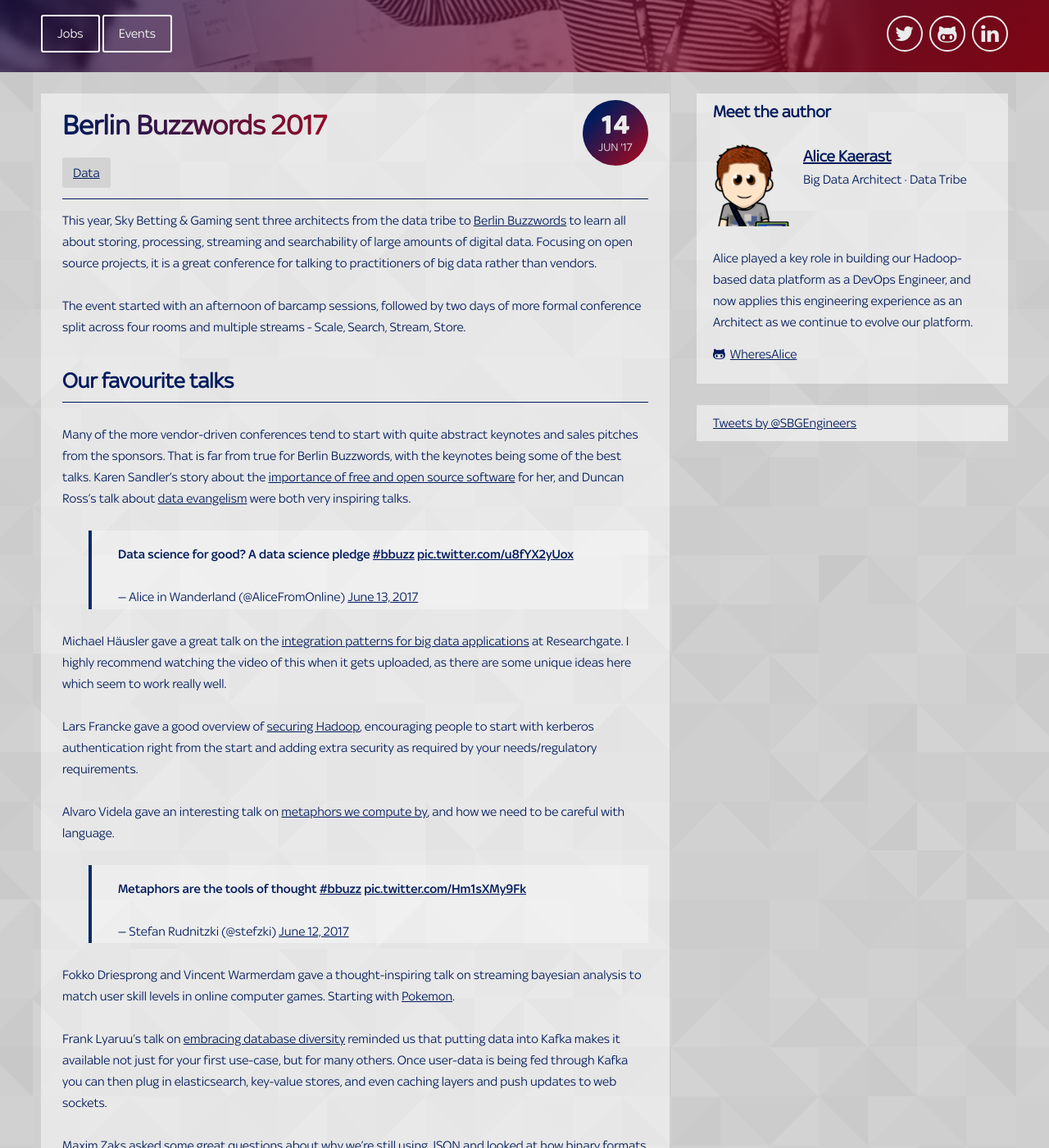
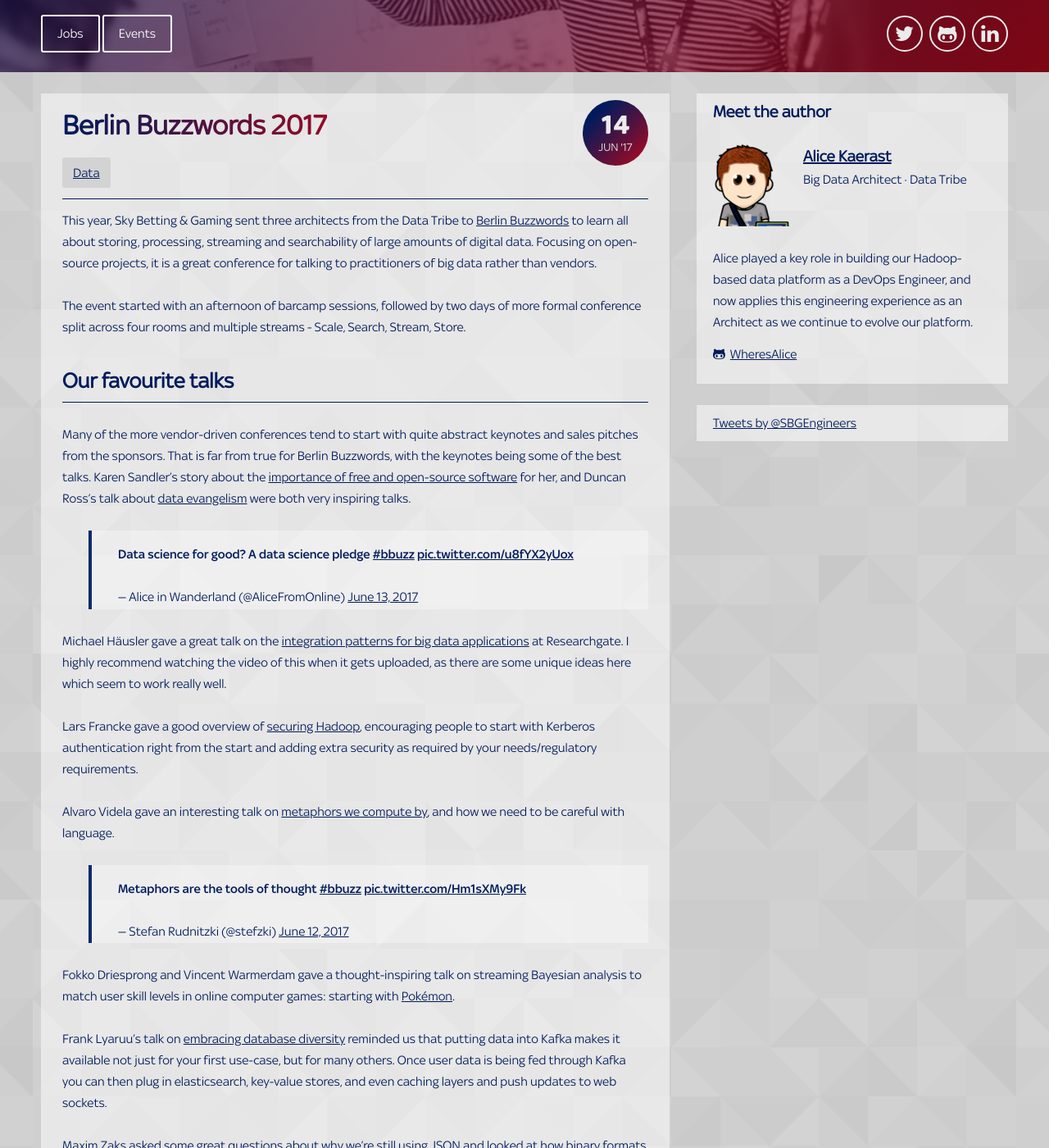
Before and after one commit to skybet/skybet.github.io, a Jekyll site: the page built from _posts/2017-06-14-Berlin-Buzzwords.md, in a window 1280 px wide and 1400 px high, scrolled down 342 px. Shown: the whole window at 82% size. Built offline with Jekyll 4.4.1, drawn with Linux system fonts in a browser that asks for light colours; nearby versions of some CDN libraries; some web fonts are replaced; comment, search, counter and statistics services are not loaded; some of the changed text lies outside the part shown.

Commit message:
grammar fixes for Berlin Buzzwords post

```diff
--- a/_posts/2017-06-14-Berlin-Buzzwords.md
+++ b/_posts/2017-06-14-Berlin-Buzzwords.md
@@ -8,33 +8,33 @@
 author:     alice_kaerast
 ---
 
-This year, Sky Betting & Gaming sent three architects from the data tribe to [Berlin Buzzwords](https://berlinbuzzwords.de) to learn all about storing, processing, streaming and searchability of large amounts of digital data.  Focusing on open source projects, it is a great conference for talking to practitioners of big data rather than vendors.
+This year, Sky Betting & Gaming sent three architects from the Data Tribe to [Berlin Buzzwords](https://berlinbuzzwords.de) to learn all about storing, processing, streaming and searchability of large amounts of digital data.  Focusing on open-source projects, it is a great conference for talking to practitioners of big data rather than vendors.
 
 The event started with an afternoon of barcamp sessions, followed by two days of more formal conference split across four rooms and multiple streams - Scale, Search, Stream, Store.
 
 ## Our favourite talks
 
-Many of the more vendor-driven conferences tend to start with quite abstract keynotes and sales pitches from the sponsors.  That is far from true for Berlin Buzzwords, with the keynotes being some of the best talks.  Karen Sandler's story about the [importance of free and open source software](https://berlinbuzzwords.de/17/session/keynote-free-and-open-source-software-today-kino) for her, and Duncan Ross's talk about [data evangelism](https://berlinbuzzwords.de/17/session/bridging-gap-between-data-sceptics-and-data-evangelists-kino) were both very inspiring talks.
+Many of the more vendor-driven conferences tend to start with quite abstract keynotes and sales pitches from the sponsors.  That is far from true for Berlin Buzzwords, with the keynotes being some of the best talks.  Karen Sandler's story about the [importance of free and open-source software](https://berlinbuzzwords.de/17/session/keynote-free-and-open-source-software-today-kino) for her, and Duncan Ross's talk about [data evangelism](https://berlinbuzzwords.de/17/session/bridging-gap-between-data-sceptics-and-data-evangelists-kino) were both very inspiring talks.
 
 <blockquote class="twitter-tweet" data-lang="en"><p lang="en" dir="ltr">Data science for good? A data science pledge <a href="https://twitter.com/hashtag/bbuzz?src=hash">#bbuzz</a> <a href="https://t.co/u8fYX2yUox">pic.twitter.com/u8fYX2yUox</a></p>&mdash; Alice in Wanderland (@AliceFromOnline) <a href="https://twitter.com/AliceFromOnline/status/874544028104130560">June 13, 2017</a></blockquote>
 <script async src="//platform.twitter.com/widgets.js" charset="utf-8"></script>
 
 Michael Häusler gave a great talk on the [integration patterns for big data applications](https://berlinbuzzwords.de/17/session/integration-patterns-big-data-applications) at Researchgate.  I highly recommend watching the video of this when it gets uploaded, as there are some unique ideas here which seem to work really well.
 
-Lars Francke gave a good overview of [securing Hadoop](https://berlinbuzzwords.de/17/session/building-fence-around-your-hadoop-environments), encouraging people to start with kerberos authentication right from the start and adding extra security as required by your needs/regulatory requirements.
+Lars Francke gave a good overview of [securing Hadoop](https://berlinbuzzwords.de/17/session/building-fence-around-your-hadoop-environments), encouraging people to start with Kerberos authentication right from the start and adding extra security as required by your needs/regulatory requirements.
 
 Alvaro Videla gave an interesting talk on [metaphors we compute by](https://berlinbuzzwords.de/17/session/metaphors-we-compute), and how we need to be careful with language.
 
 <blockquote class="twitter-tweet" data-lang="en"><p lang="en" dir="ltr">Metaphors are the tools of thought <a href="https://twitter.com/hashtag/bbuzz?src=hash">#bbuzz</a> <a href="https://t.co/Hm1sXMy9Fk">pic.twitter.com/Hm1sXMy9Fk</a></p>&mdash; Stefan Rudnitzki (@stefzki) <a href="https://twitter.com/stefzki/status/874277234357481472">June 12, 2017</a></blockquote>
 <script async src="//platform.twitter.com/widgets.js" charset="utf-8"></script>
 
-Fokko Driesprong and Vincent Warmerdam gave a thought-inspiring talk on streaming bayesian analysis to match user skill levels in online computer games.  Starting with [Pokemon](http://koaning.io/pokemon-recommendations-part-2.html).
+Fokko Driesprong and Vincent Warmerdam gave a thought-inspiring talk on streaming Bayesian analysis to match user skill levels in online computer games: starting with [Pokémon](http://koaning.io/pokemon-recommendations-part-2.html).
 
-Frank Lyaruu's talk on [embracing database diversity](https://berlinbuzzwords.de/17/session/embracing-database-diversity) reminded us that putting data into Kafka makes it available not just for your first use-case, but for many others.  Once user-data is being fed through Kafka you can then plug in elasticsearch, key-value stores, and even caching layers and push updates to web sockets.
+Frank Lyaruu's talk on [embracing database diversity](https://berlinbuzzwords.de/17/session/embracing-database-diversity) reminded us that putting data into Kafka makes it available not just for your first use-case, but for many others.  Once user data is being fed through Kafka you can then plug in elasticsearch, key-value stores, and even caching layers and push updates to web sockets.
 
 Maxim Zaks asked some great questions about [why we're still using JSON](https://berlinbuzzwords.de/17/session/why-are-we-using-json) and looked at how binary formats perform much better.
 
-<blockquote class="twitter-tweet" data-lang="en"><p lang="en" dir="ltr">The talk about JSON inefficiency was eye opening. Would be interesting to see how Avro compares to the other formats tested <a href="https://twitter.com/iceX33">@iceX33</a> <a href="https://twitter.com/hashtag/bbuzz?src=hash">#bbuzz</a> <a href="https://t.co/f0LCzMSR9Z">pic.twitter.com/f0LCzMSR9Z</a></p>&mdash; Ville Brofeldt (@VilleVBro) <a href="https://twitter.com/VilleVBro/status/874864566420852736">June 14, 2017</a></blockquote>
+<blockquote class="twitter-tweet" data-lang="en"><p lang="en" dir="ltr">The talk about JSON inefficiency was eye-opening. It would be interesting to see how Avro compares to the other formats tested <a href="https://twitter.com/iceX33">@iceX33</a> <a href="https://twitter.com/hashtag/bbuzz?src=hash">#bbuzz</a> <a href="https://t.co/f0LCzMSR9Z">pic.twitter.com/f0LCzMSR9Z</a></p>&mdash; Ville Brofeldt (@VilleVBro) <a href="https://twitter.com/VilleVBro/status/874864566420852736">June 14, 2017</a></blockquote>
 <script async src="//platform.twitter.com/widgets.js" charset="utf-8"></script>
 
 I would highly recommend next year's Berlin Buzzwords, especially as it will be combined with a second conference in 2018 - one on governance and management of open source communities.
```
